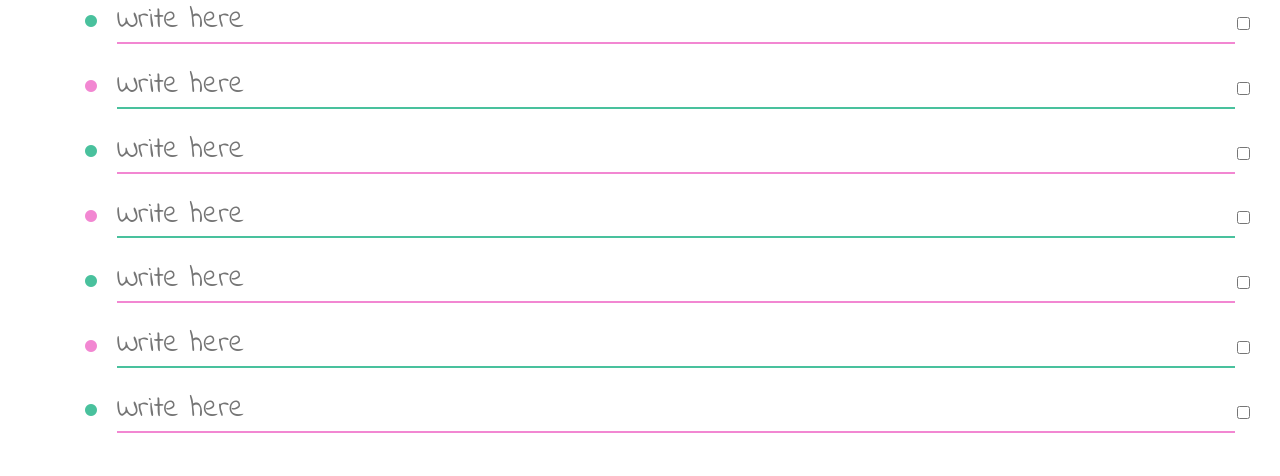
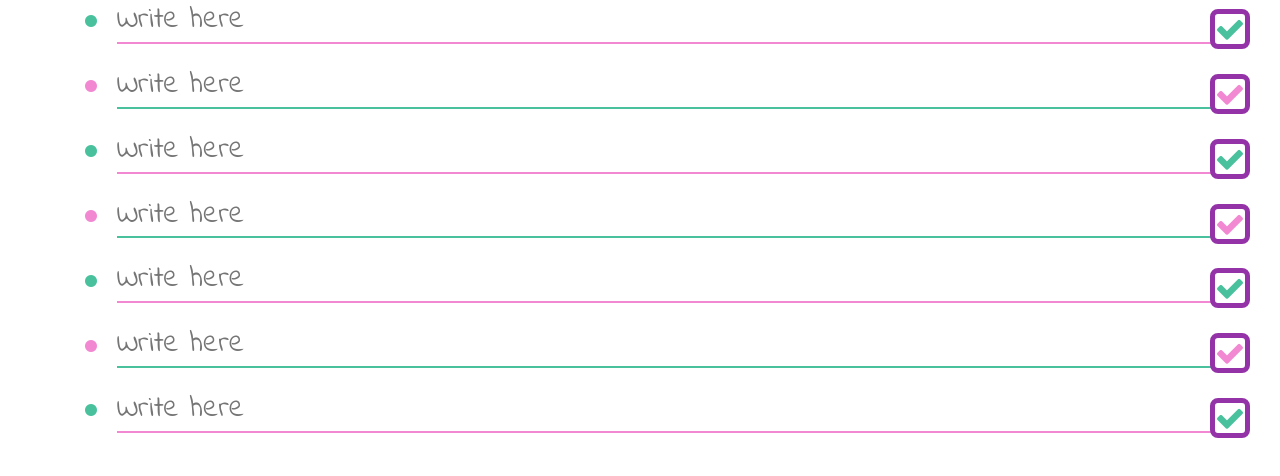
Before and after one commit to guadalazzo/to-do-list, a plain HTML site: page index.html in a window 1280 px wide. Shown: the part 182-658 px from the top of the page. Drawn offline with Linux system fonts and the light colour scheme.

Commit message:
checkbox as a div

```diff
--- a/css/_variables.sass
+++ b/css/_variables.sass
@@ -1,3 +1,4 @@
 $principal: #49c19d
 $secundario: #f287d2
 $terciario: #9432a8
+$cuarto: #14ef10
--- a/css/stylesheet.sass
+++ b/css/stylesheet.sass
@@ -36,10 +36,19 @@ h2
 	position: relative
 
 .checkbox
+	display: block
 	position: absolute
-	top: 2
+	top: 0
 	right: 0
-	padding: 0px
+	width: 40px
+	height: 40px
+	border-radius: 20%
+	border: 5px $terciario solid
+	font-size: 10px
+	background-color: white
+
+.tilde
+	display: flex
 
 .flex-center-both
 	display: flex
--- a/index.html
+++ b/index.html
@@ -25,37 +25,51 @@
 				<div class="note-item-color col-xs-12 flex-center-both position-relative item">
 		 		 	<i class="fa fa-circle" aria-hidden="true"></i>
 		 		 	<input class="note-input" data-id="1" type="text" placeholder="Write here" id="task">
-		 		 	<input class="checkbox" type="checkbox" name="ok">
+		 		 	<div class="checkbox">
+		 		 		<i class=" fa fa-check fa-3x" aria-hidden="true"></i>
+		 		 	</div>
 				</div>
 				<div class=" col-xs-12 flex-center-both position-relative item">
 		 		 	<i class="fa fa-circle" aria-hidden="true"></i>
 		 		 	<input class="note-input" data-id="2" type="text" placeholder="Write here" id="task">
-		 		 	<input class="checkbox" type="checkbox" name="ok">
+		 		 	<div class="checkbox">
+		 		 		<i class="tilde fa fa-check fa-3x" aria-hidden="true"></i>
+		 		 	</div>
 				</div>
 				<div class="note-item-color col-xs-12 flex-center-both position-relative item">
 		 		 	<i class="fa fa-circle" aria-hidden="true"></i>
 		 		 	<input class="note-input" data-id="3" type="text" placeholder="Write here" id="task">
-		 		 	<input class="checkbox" type="checkbox" name="ok">
+		 		 	<div class="checkbox">
+		 		 		<i class="tilde fa fa-check fa-3x" aria-hidden="true"></i>
+		 		 	</div>
 				</div>
 				<div class=" col-xs-12 flex-center-both position-relative item">
 		 		 	<i class="fa fa-circle" aria-hidden="true"></i>
 		 		 	<input class="note-input" data-id="4" type="text" placeholder="Write here" id="task">
-		 		 	<input class="checkbox" type="checkbox" name="ok">
+		 		 	<div class="checkbox">
+		 		 		<i class="tilde fa fa-check fa-3x" aria-hidden="true"></i>
+		 		 	</div>
 				</div>
 				<div class="note-item-color col-xs-12 flex-center-both position-relative item">
 		 		 	<i class="fa fa-circle" aria-hidden="true"></i>
 		 		 	<input class="note-input" data-id="5" type="text" placeholder="Write here" id="task">
-		 		 	<input class="checkbox" type="checkbox" name="ok">
+		 		 	<div class="checkbox">
+		 		 		<i class="tilde fa fa-check fa-3x" aria-hidden="true"></i>
+		 		 	</div>
 				</div>
 				<div class=" col-xs-12 flex-center-both position-relative item">
 		 		 	<i class="fa fa-circle" aria-hidden="true"></i>
-		 		 	<input class="note-input" data-id="6" type="text" placeholder="Write here" id="task">
-		 		 	<input class="checkbox" type="checkbox" name="ok">
+		 		 	<input class="note-input " data-id="6" type="text" placeholder="Write here" id="task">
+		 		 	<div class="checkbox">
+		 		 		<i class="tilde fa fa-check fa-3x" aria-hidden="true"></i>
+		 		 	</div>
 				</div>
 				<div class="note-item-color col-xs-12 flex-center-both position-relative item">
 		 		 	<i class="fa fa-circle" aria-hidden="true"></i>
 		 		 	<input class="note-input" data-id="7" type="text" placeholder="Write here" id="task">
-		 		 	<input class="checkbox" type="checkbox" name="ok">
+		 		 	<div class="checkbox">
+		 		 		<i class="tilde fa fa-check fa-3x" aria-hidden="true"></i>
+		 		 	</div>
 				</div>
 			</ul>
 		</form>
```
Also changed, not shown: css/stylesheet.css, 1 other file.
